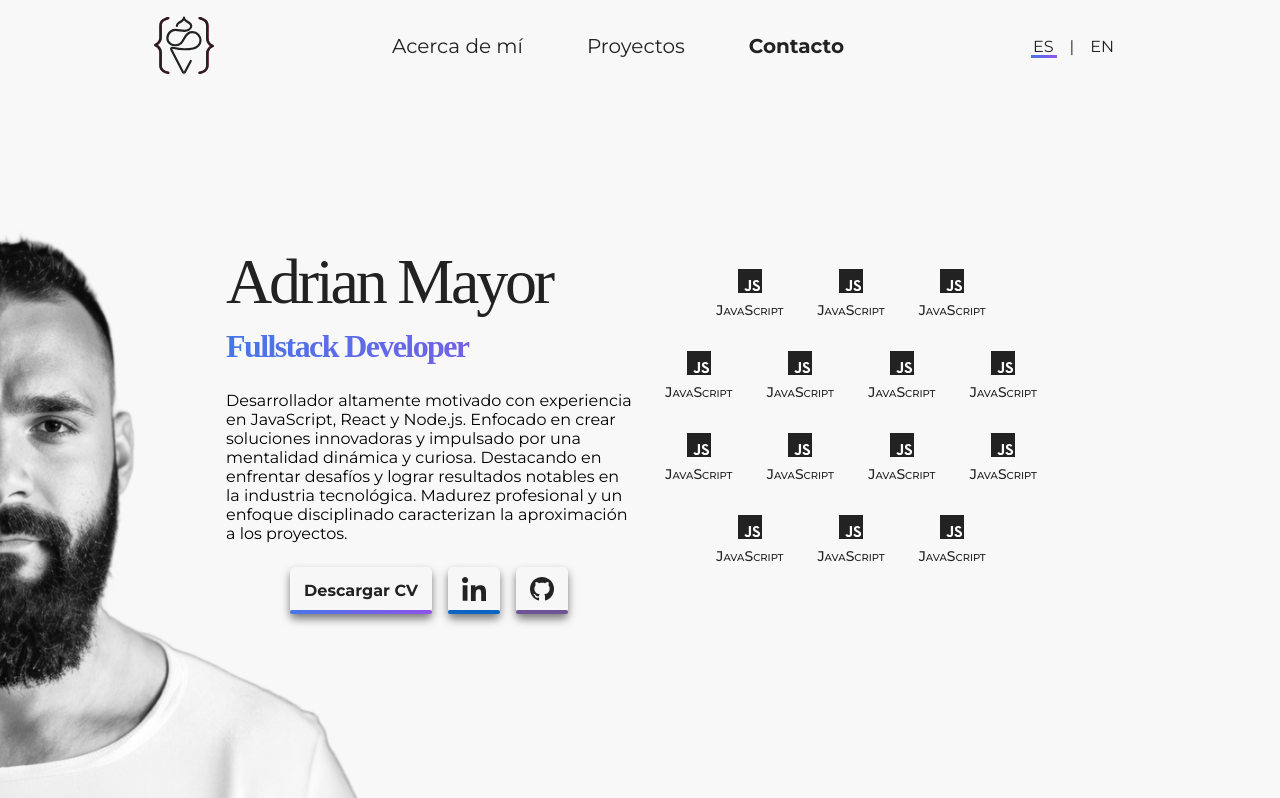
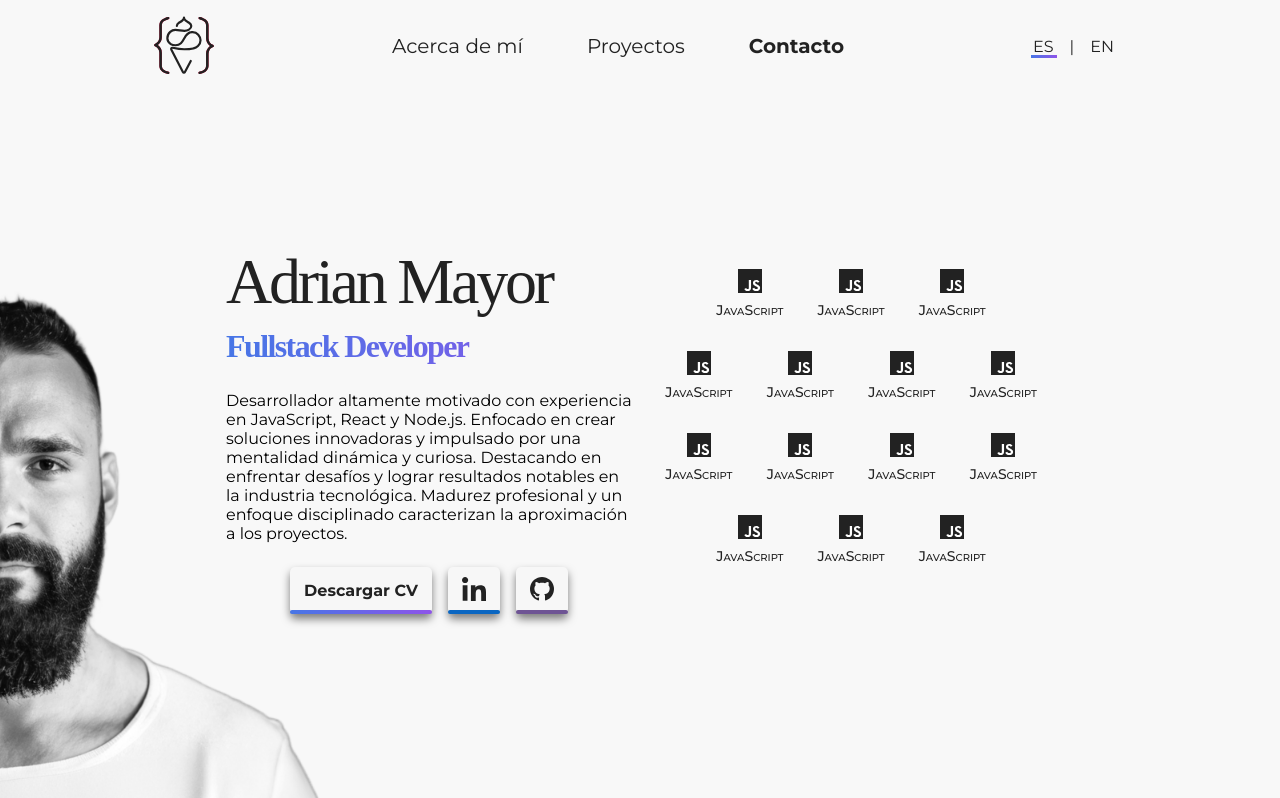
Before and after one commit to AdrianMayor/portfolio_v1, a Next.js app: page / in a window 1280 px wide. Shown: the part 99-897 px from the top of the page. Built offline with nearby package versions, Linux system fonts and the light colour scheme; a web font is replaced by a local one.

Commit message:
Solving image scaling

```diff
--- a/src/layouts/AboutMeLayout/AboutMeLayout.module.scss
+++ b/src/layouts/AboutMeLayout/AboutMeLayout.module.scss
@@ -47,9 +47,9 @@
 			position: absolute;
 
 			@media (max-width: 1380px) {
-				transform: scale(0.9);
-				bottom: -40px;
-				left: -22px;
+				transform: scale(0.8);
+				bottom: -73px;
+				left: -43px;
 			}
 		}
 	}
```
